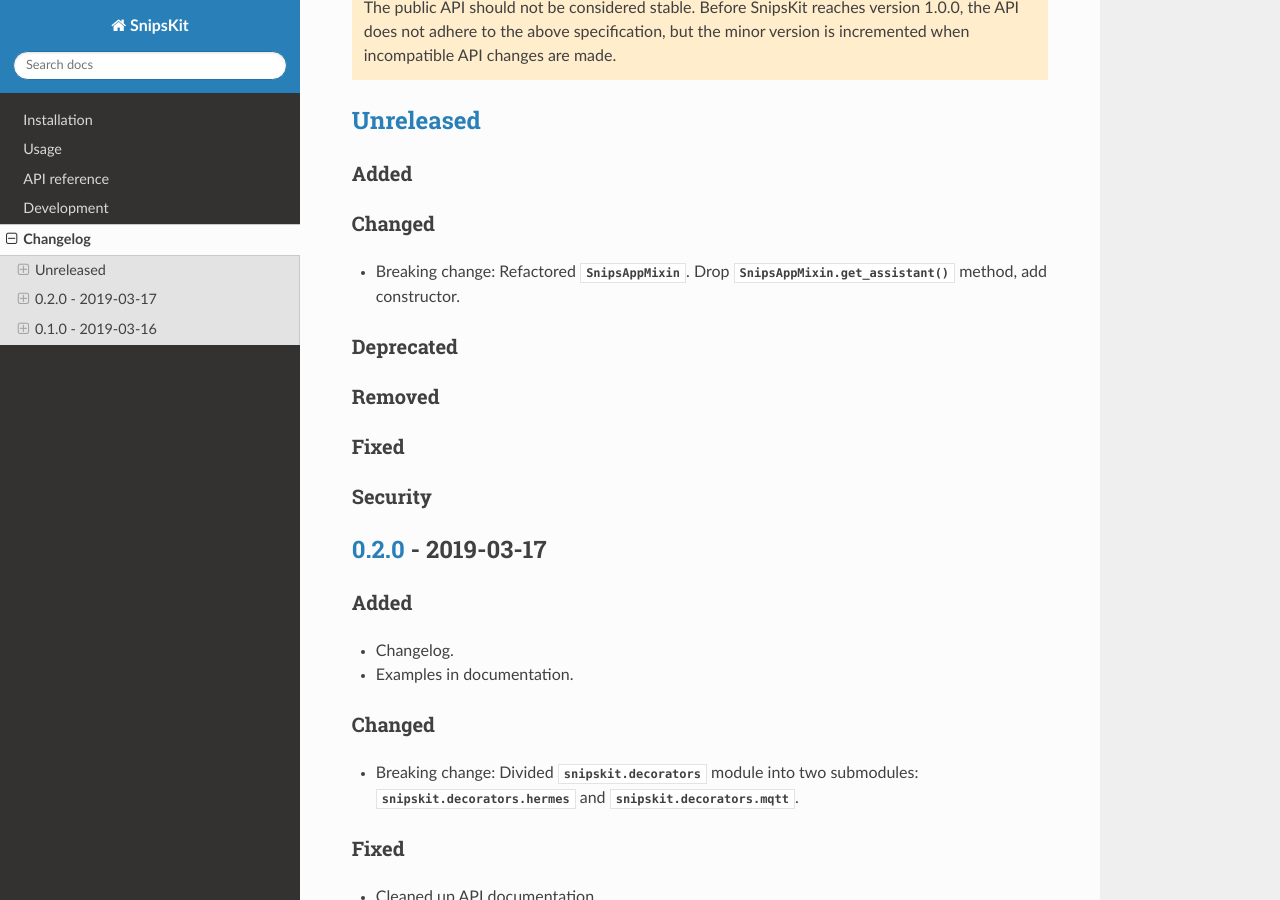
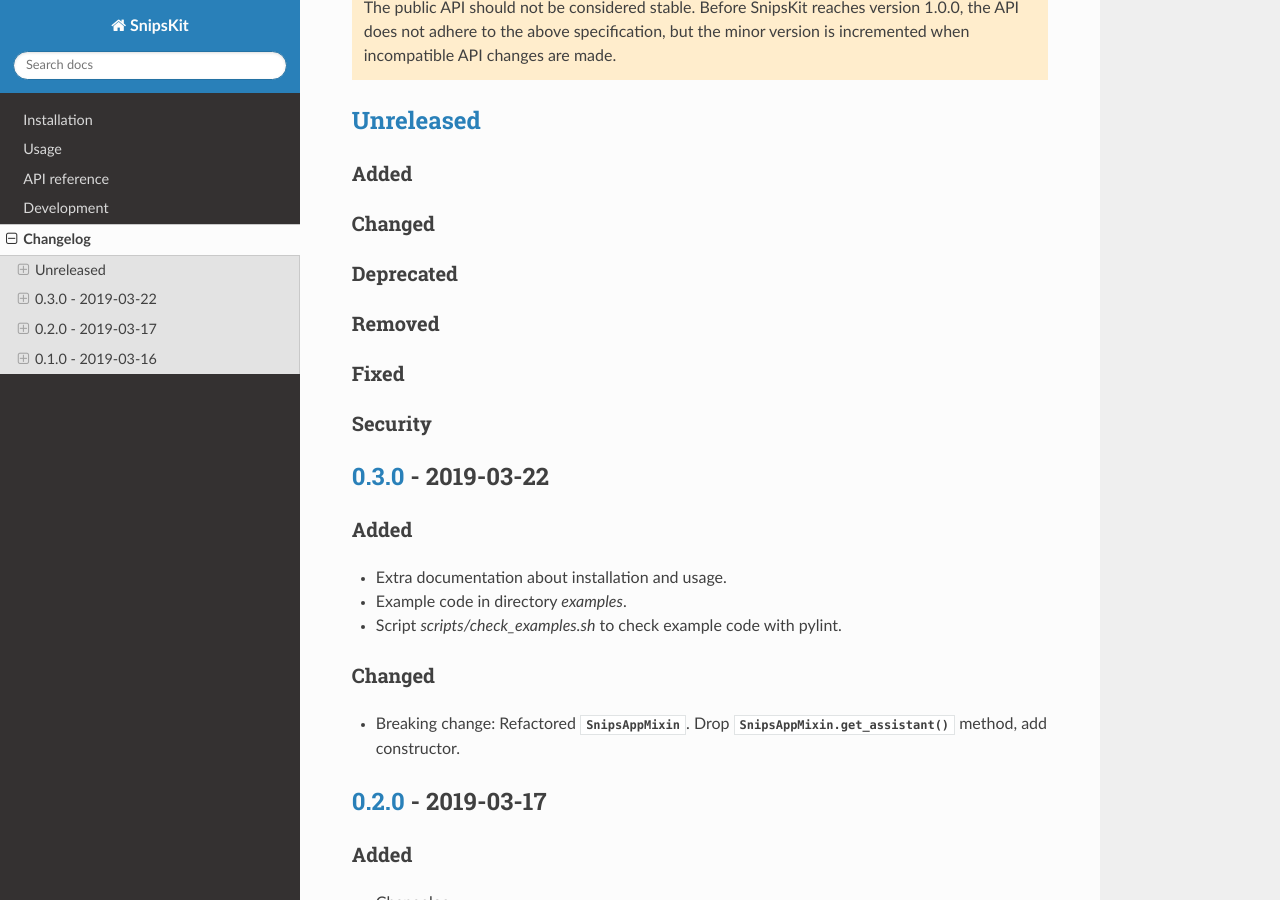
Before and after one commit to koenvervloesem/snipskit, a Sphinx documentation site: the page built from docs/source/CHANGELOG.rst, in a window 1280 px wide and 900 px high, scrolled down 493 px. Built offline with Sphinx 7.4.7 and the Read the Docs theme 2.0.0, drawn with Linux system fonts in a browser that asks for light colours.

Commit message:
Release: 0.3.0

```diff
--- a/docs/source/CHANGELOG.rst
+++ b/docs/source/CHANGELOG.rst
@@ -42,7 +40,25 @@
 Security
 ========
 
-.. _`Unreleased`: https://github.com/koenvervloesem/snipskit/compare/0.2.0...HEAD
+.. _`Unreleased`: https://github.com/koenvervloesem/snipskit/compare/0.3.0...HEAD
+
+*********************
+`0.3.0`_ - 2019-03-22
+*********************
+
+Added
+=====
+
+- Extra documentation about installation and usage.
+- Example code in directory `examples`.
+- Script `scripts/check_examples.sh` to check example code with pylint.
+
+Changed
+=======
+
+- Breaking change: Refactored :class:`.SnipsAppMixin`. Drop :meth:`.SnipsAppMixin.get_assistant` method, add constructor.
+
+.. _`0.3.0`: https://github.com/koenvervloesem/snipskit/compare/0.2.0...0.3.0
 
 *********************
 `0.2.0`_ - 2019-03-17
```
Also changed, not shown: other parts of docs/source/CHANGELOG.rst (+0 -2 lines), 1 other file.
